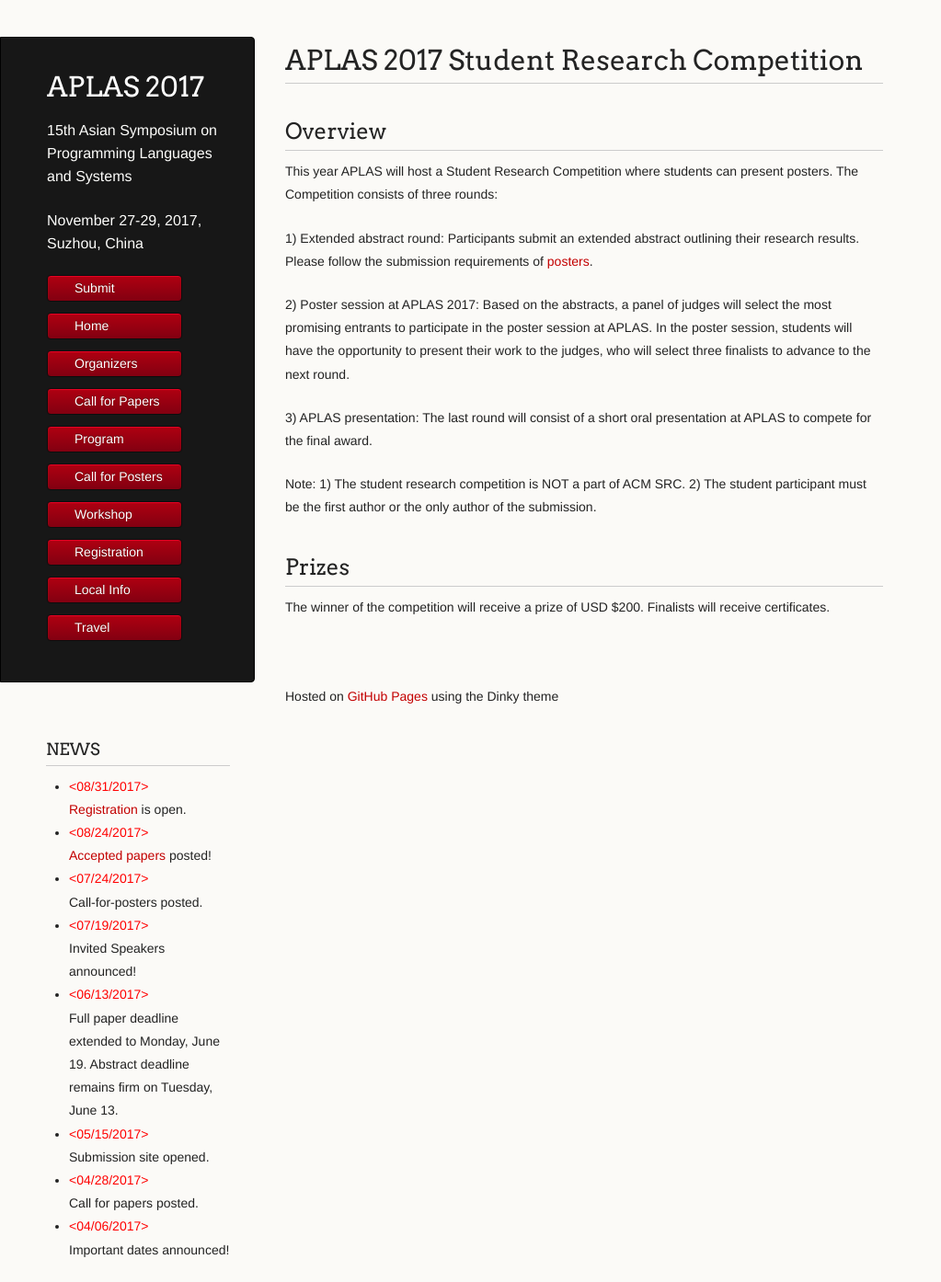
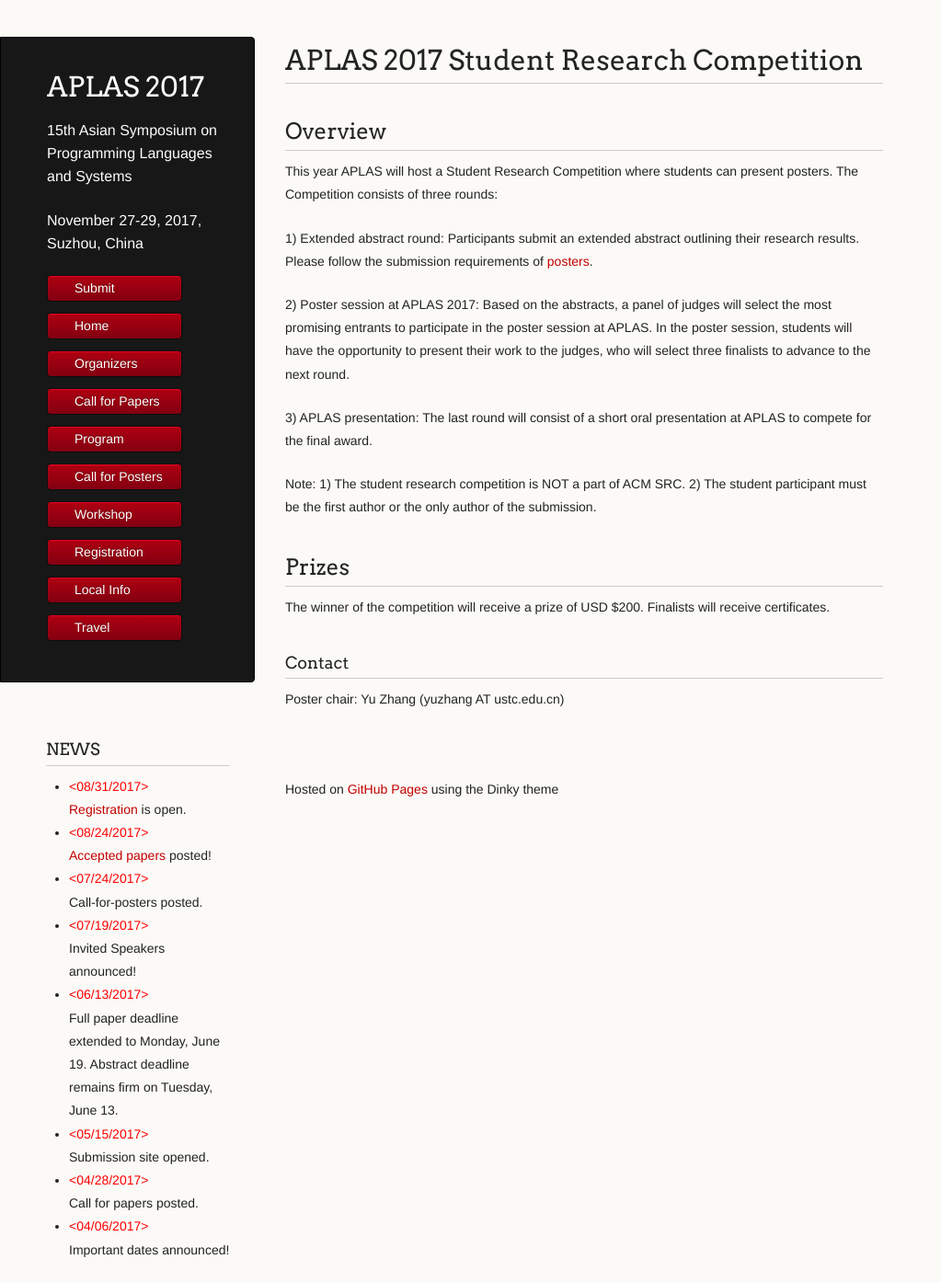
Before and after one commit to www-aplas/www-aplas.github.io, a Jekyll site: the page built from SRC.md, in a window 1280 px wide. Shown: the whole page at 92% size, without its empty margins (0-1023 px from the left). Built offline with Jekyll 4.4.1, drawn with Linux system fonts in a browser that asks for light colours; our own code applies the rules of GitHub Pages for plain Markdown files; a script that is not in the unit is left out.

Commit message:
Update SRC.md

```diff
--- a/SRC.md
+++ b/SRC.md
@@ -26,3 +26,6 @@ of the submission.
 ## Prizes
 The winner of the competition will receive a prize of USD $200.
 Finalists will receive certificates.
+
+### Contact
+Poster chair: Yu Zhang (yuzhang AT ustc.edu.cn)
```
